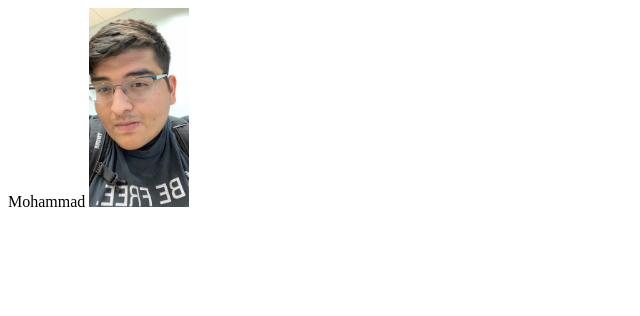
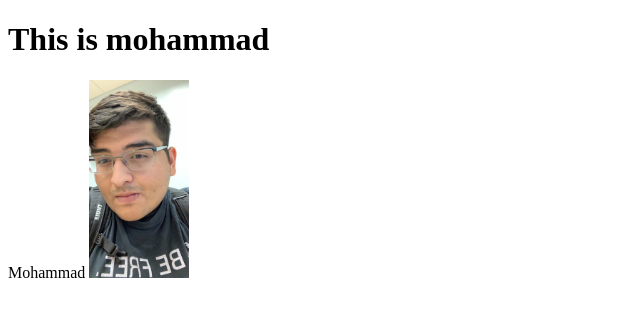
Before and after one commit to mmohammad4/myweb, a plain HTML site: page index.html in a window 1280 px wide. Shown: the whole page, without its empty margins (0-640 px from the left). Drawn offline with Linux system fonts and the light colour scheme.

Commit message:
Update index.html

```diff
--- a/index.html
+++ b/index.html
@@ -6,6 +6,7 @@
     <link href="template.css" rel="stylesheet" />
 </head>
 <body>
+    <h1>This is mohammad </h1>
     <table">
         <tr><td>Mohammad</td></tr>
         <tr><td> <img src="mypic.jpeg" width="100px" /></td></tr>
```
